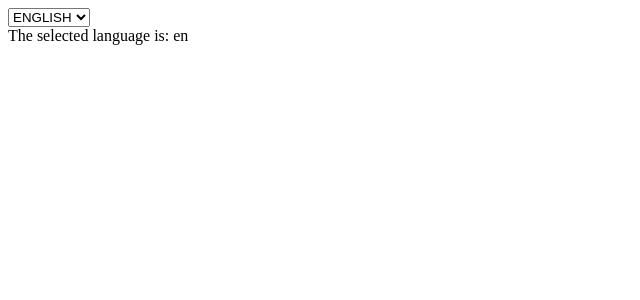
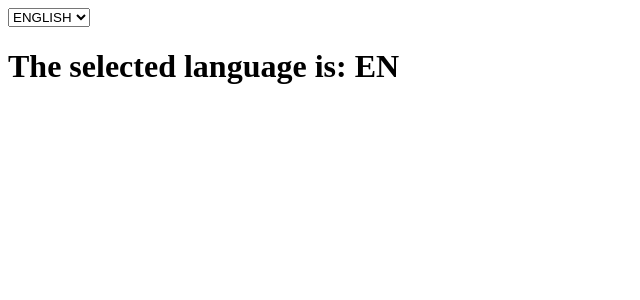
Before and after one commit to Marcoripa/Develhope-React-ex, a React (Create React App) app: page / in a window 1280 px wide. Shown: the top 300 px of the page, without its empty margins (0-640 px from the left). Built offline with nearby package versions, Linux system fonts and the light colour scheme.

Commit message:
context02

```diff
--- a/src/DisplayLanguage.jsx
+++ b/src/DisplayLanguage.jsx
@@ -9,7 +9,8 @@ export class DisplayLanguage extends React.Component {
                  {language => {
                      return (
                          <div>
-                             <span>The selected language is: {language}</span>
+                             {language === 'en' ? <h1>The selected language is: {language.toLocaleUpperCase()}</h1>
+                             : <h1>La lingua selezionata è: {language.toLocaleUpperCase()}</h1>}
                          </div>
                      )
                  }}
```
